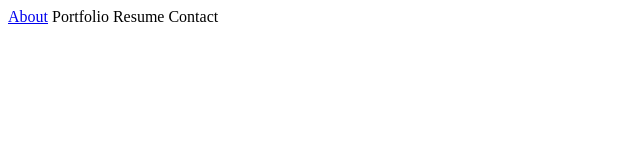
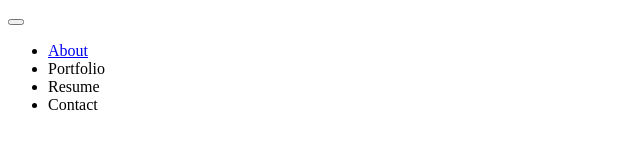
Before and after one commit to ChrisGKennedy/ChrisGKennedy.github.io, a plain HTML site: page index.html in a window 1280 px wide. Shown: the whole page, without its empty margins (0-640 px from the left). Drawn offline with Linux system fonts and the light colour scheme.

Commit message:
added more descriptive navigation html

```diff
--- a/index.html
+++ b/index.html
@@ -2,7 +2,7 @@
 <html lang="en-us">
 
   <head>
-    <meta charset="utf-8">
+    <meta charset="UTF-8">
     <meta name="description" content="Christian Kennedy's website portfolio">
     <meta name="author" content="Christian Kennedy">
     <meta name="keywords" content="portfolio, resume, Christian, Gabriel, Kennedy">
@@ -12,15 +12,30 @@
 
   <body>
     <header>
-      <nav>
-        <a href="index.html">About</a>
-        <a>Portfolio</a>
-        <a>Resume</a>
-        <a>Contact</a>
+      <button class="nav-toggle" aria-label="toggle navigation">
+        <span class="hamburger"></span>
+      </button>
+      <nav class="nav">
+        <ul class="navList">
+          <li class="navItem">
+            <a class="navLink" href="index.html">About</a>
+          </li>
+          <li class="navItem">
+            <a class="navLink">Portfolio</a>
+          </li>
+          <li class="navItem">
+            <a class="navLink">Resume</a>
+          </li>
+          <li class="navItem">
+            <a class="navLink">Contact</a>
+          </li>
+        </ul>
       </nav>
     </header>
+
     <main>
     </main>
+
     <footer>
     </footer>
   </body>
```
